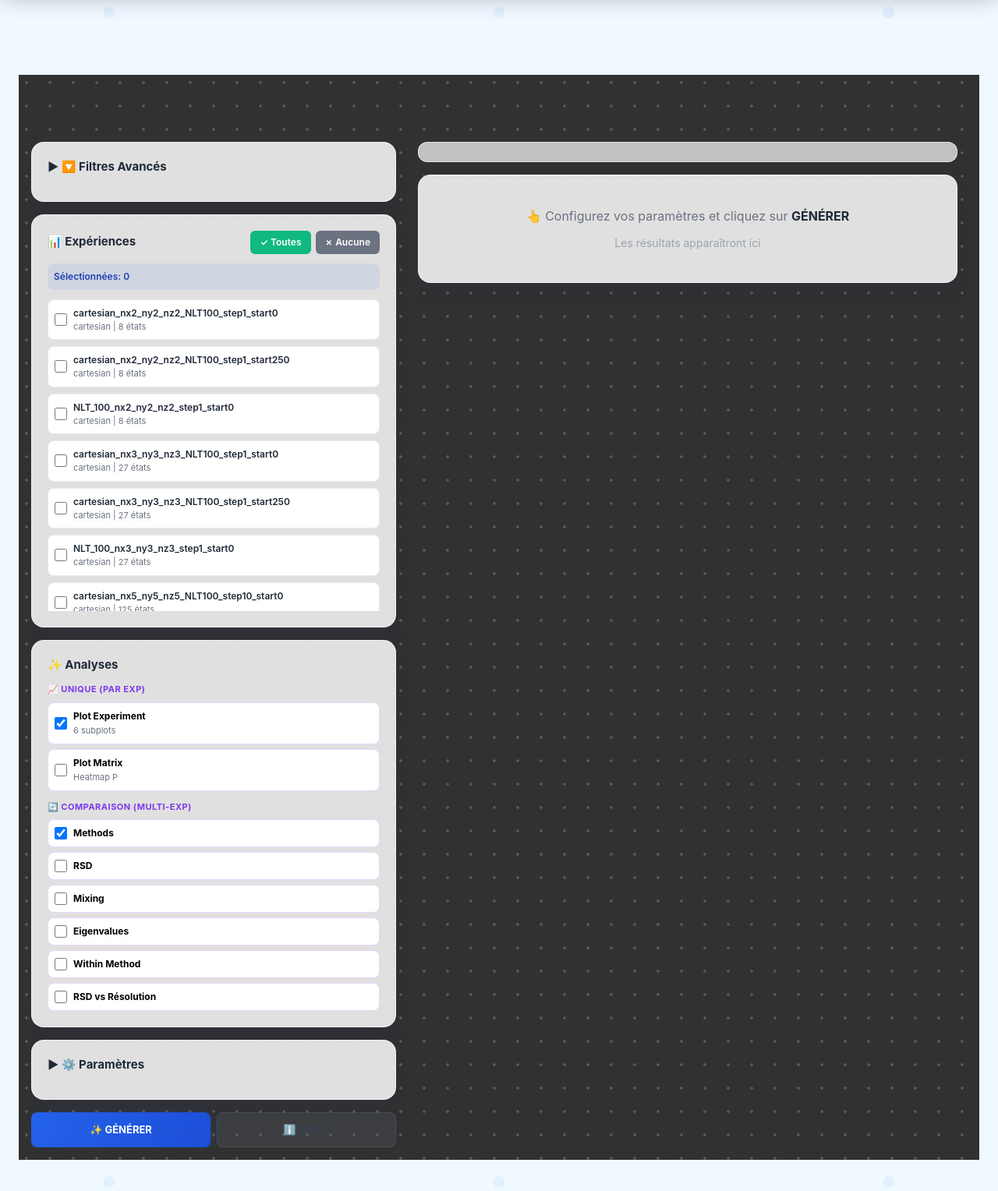
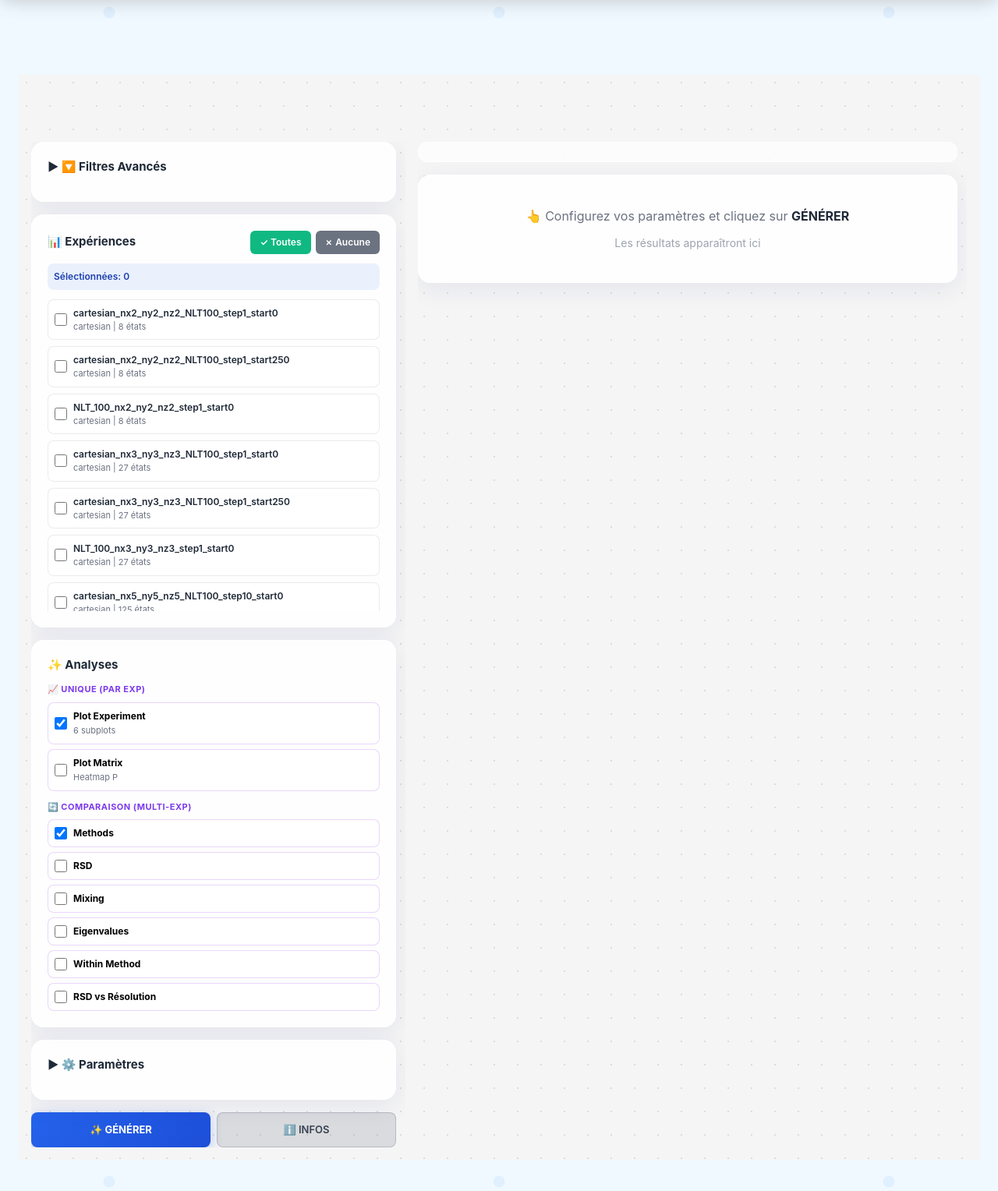
Before and after one commit to tiffank1802/dem_mcm_project, a Django app: page /analysis/ in a window 1280 px wide. Shown: the part 80-1608 px from the top of the page at 78% size. Run offline with Django 5.2, Linux system fonts and the light colour scheme; data comes from the database, SQL or seed files in the repository; data that the repository does not hold is empty; some libraries are stand-ins or nearby versions.

Commit message:
Change background pattern to light theme with dark dots
Updated background from dark gray with white dots to light gray with dark dots:
- Background color: #f5f5f5 (light gray)
- Pattern: Radial gradient with dark dots (1px radius, 0.1 opacity)
- Pattern size: 30px × 30px
- Position offset: -5px -5px

This creates a subtle dot matrix pattern on a light background,
providing better contrast and a cleaner appearance for the dashboard.

```diff
--- a/markov/templates/markov/unified_analysis.html
+++ b/markov/templates/markov/unified_analysis.html
@@ -2,7 +2,7 @@
 {% block title %}Analyse Unifiée{% endblock %}
 
 {% block content %}
-<div style="display: flex; flex-direction: column; height: 100vh; overflow: hidden; background-color: #313131; background-image: radial-gradient(rgba(255, 255, 255, 0.171) 2px, transparent 0); background-size: 30px 30px; background-position: -5px -5px;">
+<div style="display: flex; flex-direction: column; height: 100vh; overflow: hidden; background-color: #f5f5f5; background-image: radial-gradient(rgba(0, 0, 0, 0.1) 1px, transparent 1px); background-size: 30px 30px; background-position: -5px -5px;">
 
     <!-- ═══════════════════════════════════════════════════════════════════ -->
     <!-- BARRE DE TITRE FIXE ET TRANSPARENTE (TOP)                          -->
```
